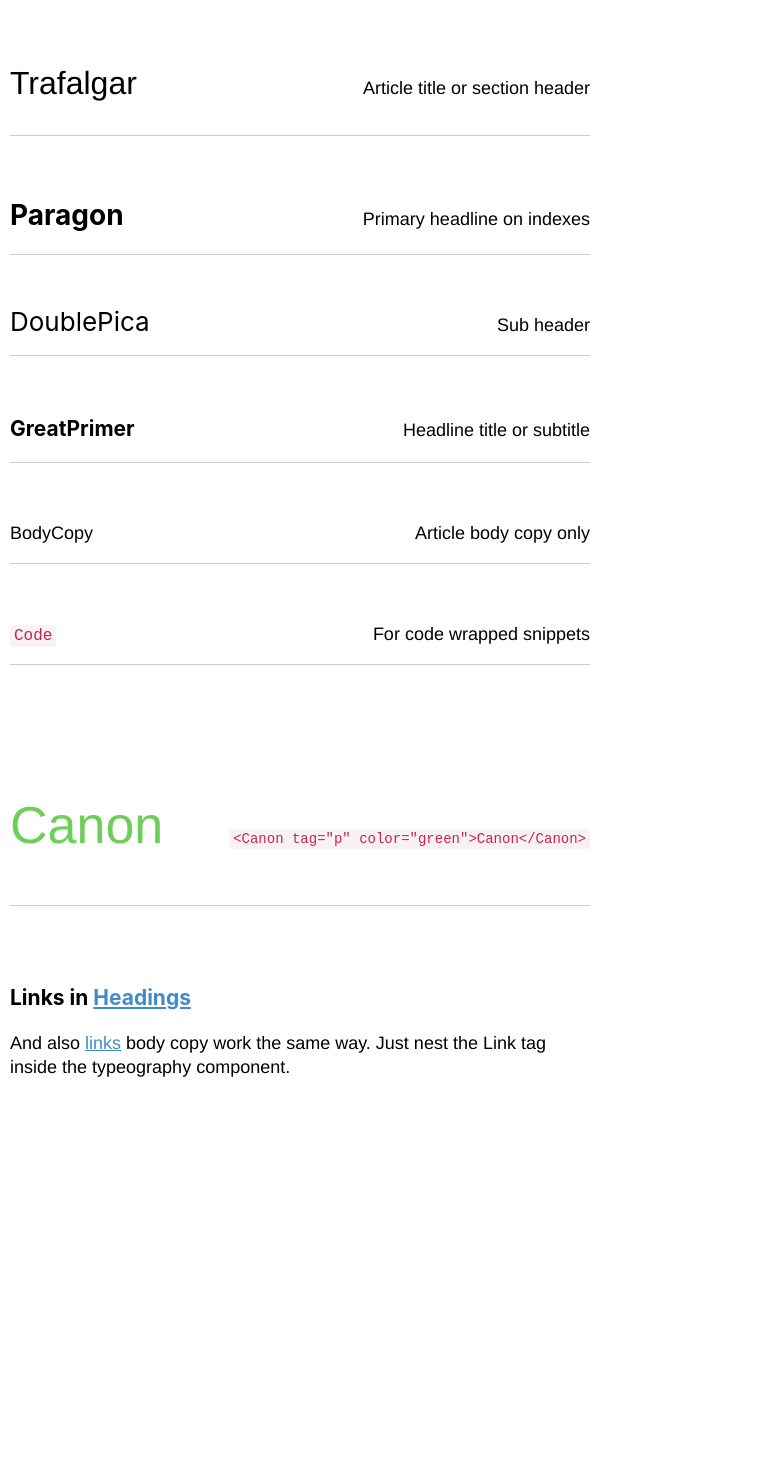
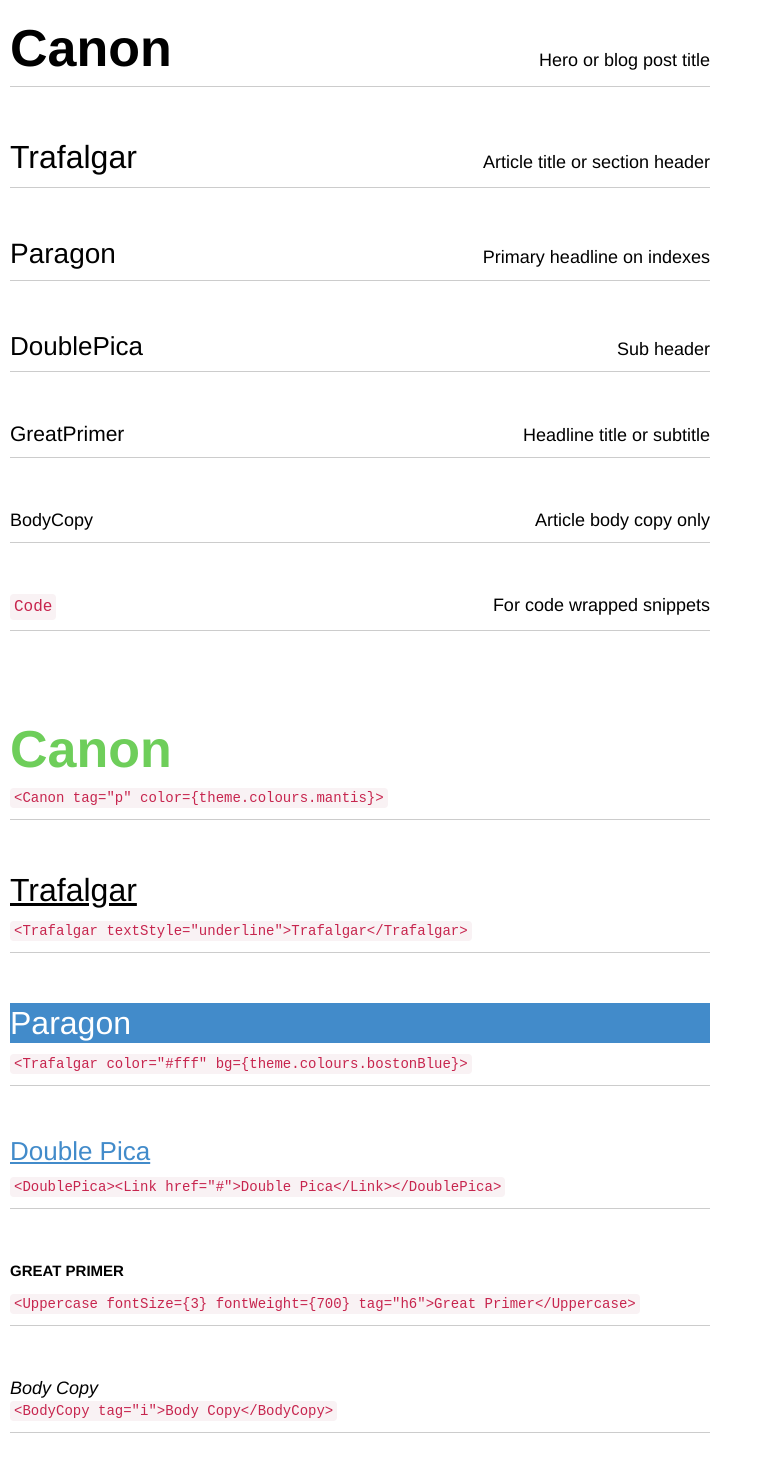
Before and after one commit to Jezfx/react-typography-system, a React (Create React App) app: page / in a window 1280 px wide. Shown: the part 200-1670 px from the top of the page, without its empty margins (0-763 px from the left). Before the commit the page ends 1369 px from the top, so only its background shows below. Built offline with nearby package versions, Linux system fonts and the light colour scheme; what webfontloader would draw is missing.

Commit message:
add more typography examples

```diff
--- a/src/App.js
+++ b/src/App.js
@@ -1,6 +1,6 @@
 import React, { Component } from "react";
-import { ThemeProvider } from "styled-components";
-import { Article, Section } from "./Layout";
+import styled, { ThemeProvider } from "styled-components";
+import { Split, Row, Section } from "./Layout";
 import Link from "./Link";
 
 import {
@@ -17,71 +17,113 @@ import Breakpoint from "./Breakpoint";
 import theme from "./theme";
 import "./App.css";
 
+const Uppercase = styled(GreatPrimer)`
+  text-transform: uppercase;
+`;
+
 class App extends Component {
   render() {
     return (
       <ThemeProvider theme={theme}>
         <>
-          <Breakpoint />
-
           <Section>
-            <Article>
-              <Canon>Canon</Canon>
-              <BodyCopy>Hero or blog post title</BodyCopy>
-            </Article>
-
-            <Article>
-              <Trafalgar>Trafalgar</Trafalgar>
-              <BodyCopy>Article title or section header</BodyCopy>
-            </Article>
-
-            <Article>
-              <Paragon>Paragon</Paragon>
-              <BodyCopy>Primary headline on indexes</BodyCopy>
-            </Article>
-
-            <Article>
-              <DoublePica>DoublePica</DoublePica>
-              <BodyCopy>Sub header</BodyCopy>
-            </Article>
-
-            <Article>
-              <GreatPrimer>GreatPrimer</GreatPrimer>
-              <BodyCopy>Headline title or subtitle</BodyCopy>
-            </Article>
-
-            <Article>
-              <BodyCopy>BodyCopy</BodyCopy>
-              <BodyCopy>Article body copy only</BodyCopy>
-            </Article>
-
-            <Article>
-              <Code>Code</Code>
-              <BodyCopy>For code wrapped snippets</BodyCopy>
-            </Article>
+            <Breakpoint />
           </Section>
 
           <Section>
-            <Article>
+            <BodyCopy>
+              View the full write up on <Link href="#">Medium</Link> ✌️
+            </BodyCopy>
+          </Section>
+
+          <Section>
+            <Split>
+              <Canon>Canon</Canon>
+              <BodyCopy>Hero or blog post title</BodyCopy>
+            </Split>
+
+            <Split>
+              <Trafalgar>Trafalgar</Trafalgar>
+              <BodyCopy>Article title or section header</BodyCopy>
+            </Split>
+
+            <Split>
+              <Paragon>Paragon</Paragon>
+              <BodyCopy>Primary headline on indexes</BodyCopy>
+            </Split>
+
+            <Split>
+              <DoublePica>DoublePica</DoublePica>
+              <BodyCopy>Sub header</BodyCopy>
+            </Split>
+
+            <Split>
+              <GreatPrimer>GreatPrimer</GreatPrimer>
+              <BodyCopy>Headline title or subtitle</BodyCopy>
+            </Split>
+
+            <Split>
+              <BodyCopy>BodyCopy</BodyCopy>
+              <BodyCopy>Article body copy only</BodyCopy>
+            </Split>
+
+            <Split>
+              <Code>Code</Code>
+              <BodyCopy>For code wrapped snippets</BodyCopy>
+            </Split>
+          </Section>
+
+          <Section>
+            <Row>
               <Canon tag="p" color={theme.colours.mantis}>
                 Canon
               </Canon>
-              <BodyCopy>
-                <Code
-                  fontSize={2}
-                >{`<Canon tag="p" color="green">Canon</Canon>`}</Code>
-              </BodyCopy>
-            </Article>
-          </Section>
+              <Code
+                fontSize={2}
+              >{`<Canon tag="p" color={theme.colours.mantis}>`}</Code>
+            </Row>
 
-          <Section>
-            <GreatPrimer>
-              Links in <Link href="#">Headings</Link>
-            </GreatPrimer>
-            <BodyCopy>
-              And also <Link href="#">links</Link> body copy work the same way.
-              Just nest the Link tag inside the typeography component.
-            </BodyCopy>
+            <Row>
+              <Trafalgar textStyle="underline">Trafalgar</Trafalgar>
+              <Code
+                fontSize={2}
+              >{`<Trafalgar textStyle="underline">Trafalgar</Trafalgar>`}</Code>
+            </Row>
+
+            <Row>
+              <Trafalgar color="#fff" bg={theme.colours.bostonBlue}>
+                Paragon
+              </Trafalgar>
+              <Code
+                fontSize={2}
+              >{`<Trafalgar color="#fff" bg={theme.colours.bostonBlue}>`}</Code>
+            </Row>
+
+            <Row>
+              <DoublePica>
+                <Link href="#">Double Pica</Link>
+              </DoublePica>
+              <Code
+                fontSize={2}
+              >{`<DoublePica><Link href="#">Double Pica</Link></DoublePica>`}</Code>
+            </Row>
+
+            <Row>
+              <Uppercase fontSize={3} fontWeight={700} tag="h6">
+                Great Primer
+              </Uppercase>
+              <Code
+                fontSize={2}
+              >{`<Uppercase fontSize={3} fontWeight={700} tag="h6">Great Primer</Uppercase>`}</Code>
+            </Row>
+
+            <Row>
+              <BodyCopy tag="i">Body Copy</BodyCopy>
+              <br />
+              <Code
+                fontSize={2}
+              >{`<BodyCopy tag="i">Body Copy</BodyCopy>`}</Code>
+            </Row>
           </Section>
         </>
       </ThemeProvider>
--- a/src/Breakpoint/index.js
+++ b/src/Breakpoint/index.js
@@ -1,9 +1,12 @@
-import React from 'react'
-import styled from 'styled-components'
+import React from "react";
+import styled from "styled-components";
 
-import theme from '../theme'
+import theme from "../theme";
 
-const Breakpoint = styled.div`
+const Breakpoint = styled.span`
+  padding: 2px 4px;
+  background: ${theme.colours.citrineWhite};
+
   &:after {
     content: "A";
 
@@ -16,4 +19,4 @@ const Breakpoint = styled.div`
   }
 `;
 
-export default () => <Breakpoint>Group: </Breakpoint>
+export default () => <Breakpoint>Group: </Breakpoint>;
--- a/src/DynamicComponent/index.js
+++ b/src/DynamicComponent/index.js
@@ -5,6 +5,7 @@ import {
   space,
   lineHeight,
   fontSize,
+  fontStyle,
   size,
   color,
   colorStyle,
@@ -18,6 +19,7 @@ import {
 const StyledDynamicComponent = styled(tag)`
   ${space}
   ${fontSize}
+  ${fontStyle}
   ${color}
   ${size}
   ${colorStyle}
--- a/src/Layout/index.js
+++ b/src/Layout/index.js
@@ -1,19 +1,29 @@
 import styled from "styled-components";
 import theme from "../theme";
 
-export const Article = styled.article`
+const Article = styled.article`
+  padding: 10px 0;
+  margin-bottom: 40px;
+  border-bottom: solid 1px #ccc;
+`;
+
+export const Section = styled.section`
+  margin-bottom: 80px;
+`;
+
+export const Split = styled(Article)`
   display: flex;
   flex-direction: column;
   justify-content: space-between;
   align-items: baseline;
-  border-bottom: solid 1px #ccc;
-  margin-bottom: 40px;
 
   @media screen and (min-width: ${theme.breakpoints[0]}) {
     flex-direction: row;
   }
 `;
 
-export const Section = styled.section`
-  margin-bottom: 80px;
+export const Row = styled(Article)`
+  *:first-child {
+    margin-bottom: 10px;
+  }
 `;
--- a/src/index.css
+++ /dev/null
@@ -1,14 +0,0 @@
-body {
-  margin: 0;
-  padding: 0;
-  font-family: -apple-system, BlinkMacSystemFont, "Segoe UI", "Roboto", "Oxygen",
-    "Ubuntu", "Cantarell", "Fira Sans", "Droid Sans", "Helvetica Neue",
-    sans-serif;
-  -webkit-font-smoothing: antialiased;
-  -moz-osx-font-smoothing: grayscale;
-}
-
-code {
-  font-family: source-code-pro, Menlo, Monaco, Consolas, "Courier New",
-    monospace;
-}
--- a/src/index.js
+++ b/src/index.js
@@ -3,14 +3,14 @@ import ReactDOM from "react-dom";
 import WebFont from "webfontloader";
 import { createGlobalStyle } from "styled-components";
 
-import "./index.css";
+import "./reset.css";
 import App from "./App";
 import * as serviceWorker from "./serviceWorker";
 
 const GlobalStyle = createGlobalStyle`
   body {
     padding: 10px;
-    max-width: 580px;
+    max-width: 700px;
   }
 `;
 
--- /dev/null
+++ b/src/reset.css
@@ -0,0 +1,47 @@
+  /* http://meyerweb.com/eric/tools/css/reset/
+  v2.0 | 20110126
+  License: none (public domain)
+*/
+
+html, body, div, span, applet, object, iframe,
+h1, h2, h3, h4, h5, h6, p, blockquote, pre,
+a, abbr, acronym, address, big, cite, code,
+del, dfn, em, img, ins, kbd, q, s, samp,
+small, strike, strong, sub, sup, tt, var,
+b, u, i, center,
+dl, dt, dd, ol, ul, li,
+fieldset, form, label, legend,
+table, caption, tbody, tfoot, thead, tr, th, td,
+article, aside, canvas, details, embed,
+figure, figcaption, footer, header, hgroup,
+menu, nav, output, ruby, section, summary,
+time, mark, audio, video {
+ margin: 0;
+ padding: 0;
+ border: 0;
+ font-size: 100%;
+ vertical-align: baseline;
+}
+/* HTML5 display-role reset for older browsers */
+article, aside, details, figcaption, figure,
+footer, header, hgroup, menu, nav, section {
+ display: block;
+}
+body {
+ line-height: 1;
+}
+ol, ul {
+ list-style: none;
+}
+blockquote, q {
+ quotes: none;
+}
+blockquote:before, blockquote:after,
+q:before, q:after {
+ content: '';
+ content: none;
+}
+table {
+ border-collapse: collapse;
+ border-spacing: 0;
+}
--- a/src/theme.js
+++ b/src/theme.js
@@ -4,7 +4,8 @@ const colours = {
   stTropaz: "#2a6496",
   maroonFlush: "#c7254e",
   softPeach: "#f9f2f4",
-  mantis: "#6ECE5A"
+  mantis: "#6ECE5A",
+  citrineWhite: "#FBF7DC"
 };
 
 const fontFamilies = {
@@ -18,6 +19,7 @@ export default {
     canon: {
       tag: "h1",
       fontSize: [11, 12, 14],
+      fontWeight: 700,
       lineHeight: ["32px", "36px", "56px"],
       fontFamily: fontFamilies.heading
     },
@@ -25,21 +27,27 @@ export default {
       tag: "h1",
       fontSize: [6, 9, 12],
       lineHeight: ["24px", "28px", "40px"],
-      fontWeight: "400",
+      fontWeight: 500,
       fontFamily: fontFamilies.heading
     },
     paragon: {
       tag: "h2",
       fontSize: [6, 8, 11],
+      fontWeight: 500,
+      fontFamily: fontFamilies.heading,
       lineHeight: ["20px", "26px", "32px"]
     },
     doublePica: {
       fontSize: [6, 6, 10],
+      fontWeight: 400,
+      fontFamily: fontFamilies.heading,
       lineHeight: ["24px", "24px", "30px"]
     },
     greatPrimer: {
       tag: "h3",
+      fontWeight: 400,
       fontSize: [5, 5, 7],
+      fontFamily: fontFamilies.heading,
       lineHeight: ["22px", "22px", "24px"]
     },
     bodyCopy: {
@@ -52,10 +60,14 @@ export default {
       tag: "span",
       px: "4px",
       py: "2px",
+      lineHeight: "22px",
       color: colours.maroonFlush,
       bg: colours.softPeach,
       borderRadius: 4,
       fontFamily: fontFamilies.code
+    },
+    underline: {
+      textDecoration: "underline"
     }
   },
   fontSizes: [12, 13, 14, 15, 16, 18, 20, 21, 22, 24, 26, 28, 32, 36, 52],
```
Lines whose indentation alone changed are shown as unchanged.
